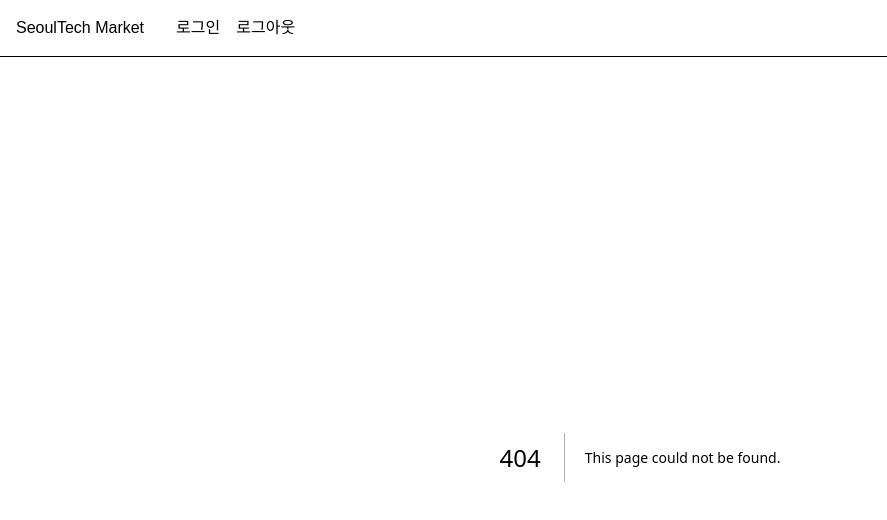
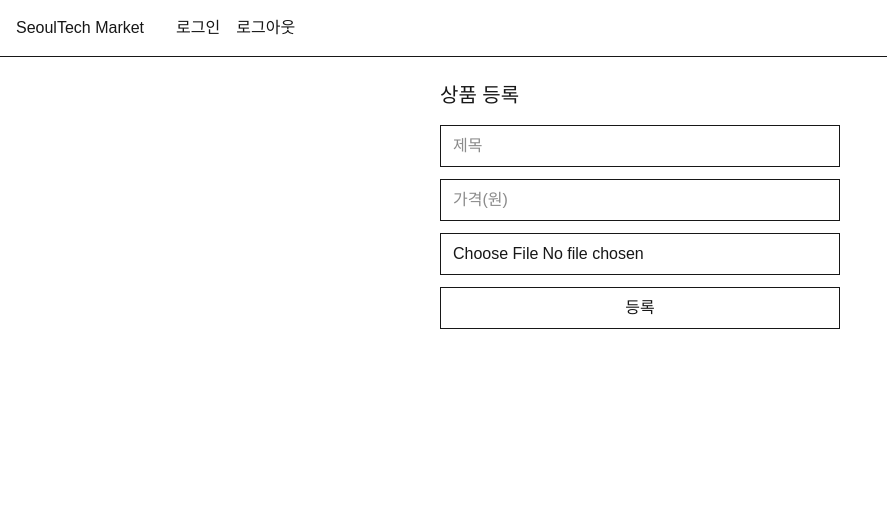
Before and after one commit to kimjunyeop05/seoultech-market, a Next.js app: page /sell in a window 1280 px wide. Before the commit this address had no page. Shown: the top 520 px of the page, without its empty margins (0-887 px from the left). Built offline with nearby package versions, Linux system fonts and the light colour scheme; no server answers.

Commit message:
feat(items): add /sell page (seller_id, image upload)

```diff
--- /dev/null
+++ b/src/app/sell/page.tsx
@@ -0,0 +1,77 @@
+'use client';
+import { useState } from 'react';
+import { createClient } from '@supabase/supabase-js';
+
+const supabase = createClient(
+  process.env.NEXT_PUBLIC_SUPABASE_URL!,
+  process.env.NEXT_PUBLIC_SUPABASE_ANON_KEY!
+);
+
+export default function SellPage() {
+  const [title, setTitle] = useState('');
+  const [price, setPrice] = useState<number | ''>('');
+  const [file, setFile] = useState<File | null>(null);
+  const [msg, setMsg] = useState<string | null>(null);
+  const [loading, setLoading] = useState(false);
+
+  const sanitize = (name: string) =>
+    name.normalize('NFKD').replace(/[^\w.\-]+/g, '_');
+
+  const onSubmit = async (e: React.FormEvent) => {
+    e.preventDefault();
+    setMsg(null);
+    if (!title || price === '' || Number(price) < 0) {
+      setMsg('제목/가격 확인');
+      return;
+    }
+    setLoading(true);
+    try {
+      const { data: { user } } = await supabase.auth.getUser();
+      if (!user) throw new Error('로그인이 필요합니다.');
+
+      let image_path: string | null = null;
+      if (file) {
+        const safe = sanitize(file.name);
+        const key = `${user.id}/${Date.now()}-${safe}`;
+        const { error: upErr } = await supabase
+          .storage.from('item-images')
+          .upload(key, file, { contentType: file.type });
+        if (upErr) throw upErr;
+        image_path = key;
+      }
+
+      const { error: insErr } = await supabase.from('items').insert({
+        seller_id: user.id,     // ← 테이블 컬럼 이름에 맞춤
+        title,
+        price: Number(price),
+        image_path
+      });
+      if (insErr) throw insErr;
+
+      setMsg('등록 완료!');
+      setTitle(''); setPrice(''); setFile(null);
+    } catch (err: any) {
+      setMsg(`에러: ${err.message || String(err)}`);
+    } finally {
+      setLoading(false);
+    }
+  };
+
+  return (
+    <main className="p-6 max-w-md mx-auto">
+      <h1 className="text-xl mb-4">상품 등록</h1>
+      <form onSubmit={onSubmit} className="flex flex-col gap-3">
+        <input className="border px-3 py-2" placeholder="제목"
+          value={title} onChange={(e)=>setTitle(e.target.value)} required />
+        <input className="border px-3 py-2" type="number" min={0} placeholder="가격(원)"
+          value={price} onChange={(e)=>setPrice(e.target.value===''?'':Number(e.target.value))} required />
+        <input className="border px-3 py-2" type="file" accept="image/*"
+          onChange={(e)=>setFile(e.target.files?.[0] ?? null)} />
+        <button disabled={loading} className="border px-4 py-2">
+          {loading ? '등록 중…' : '등록'}
+        </button>
+      </form>
+      {msg && <p className="mt-3">{msg}</p>}
+    </main>
+  );
+}
```
